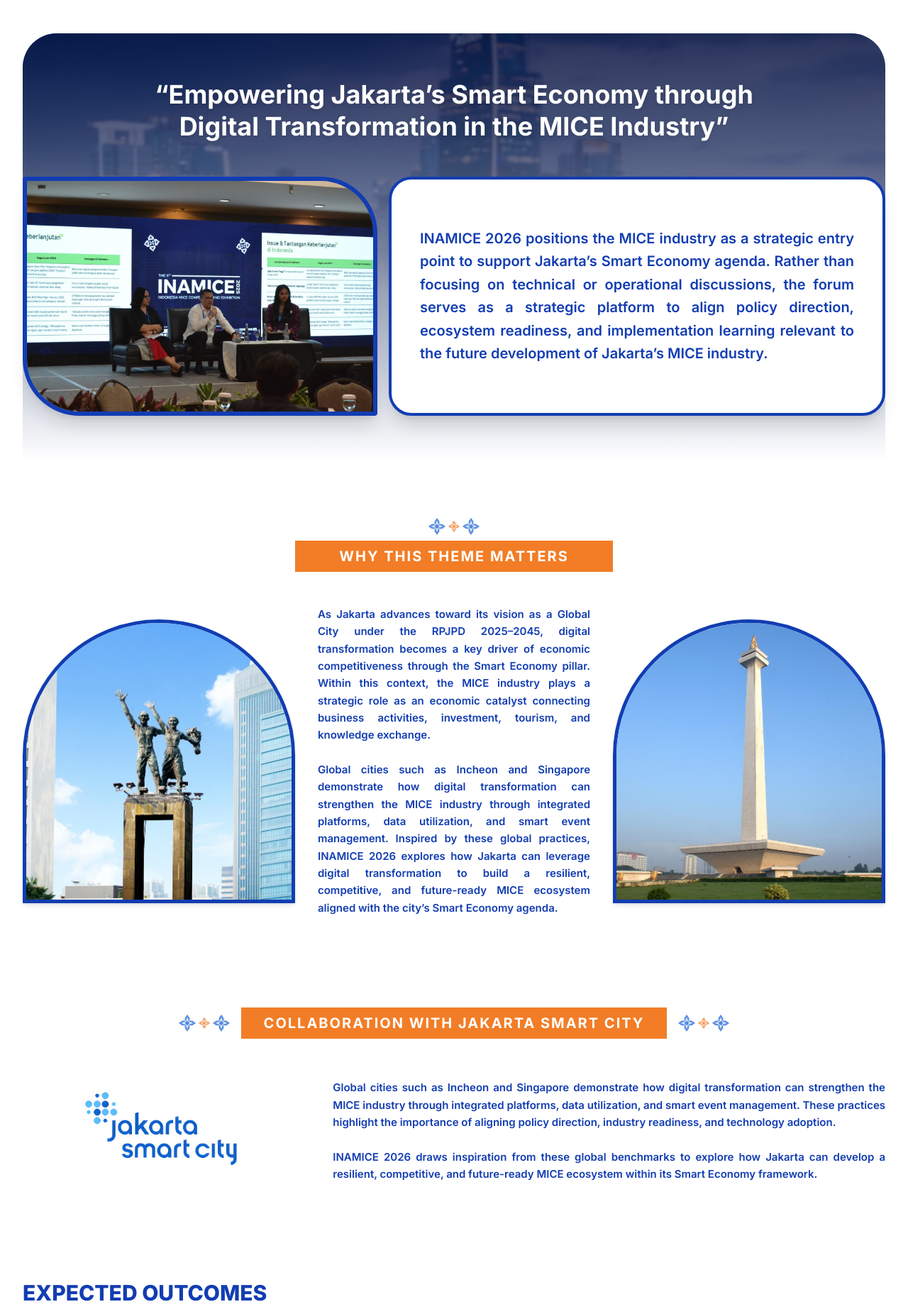
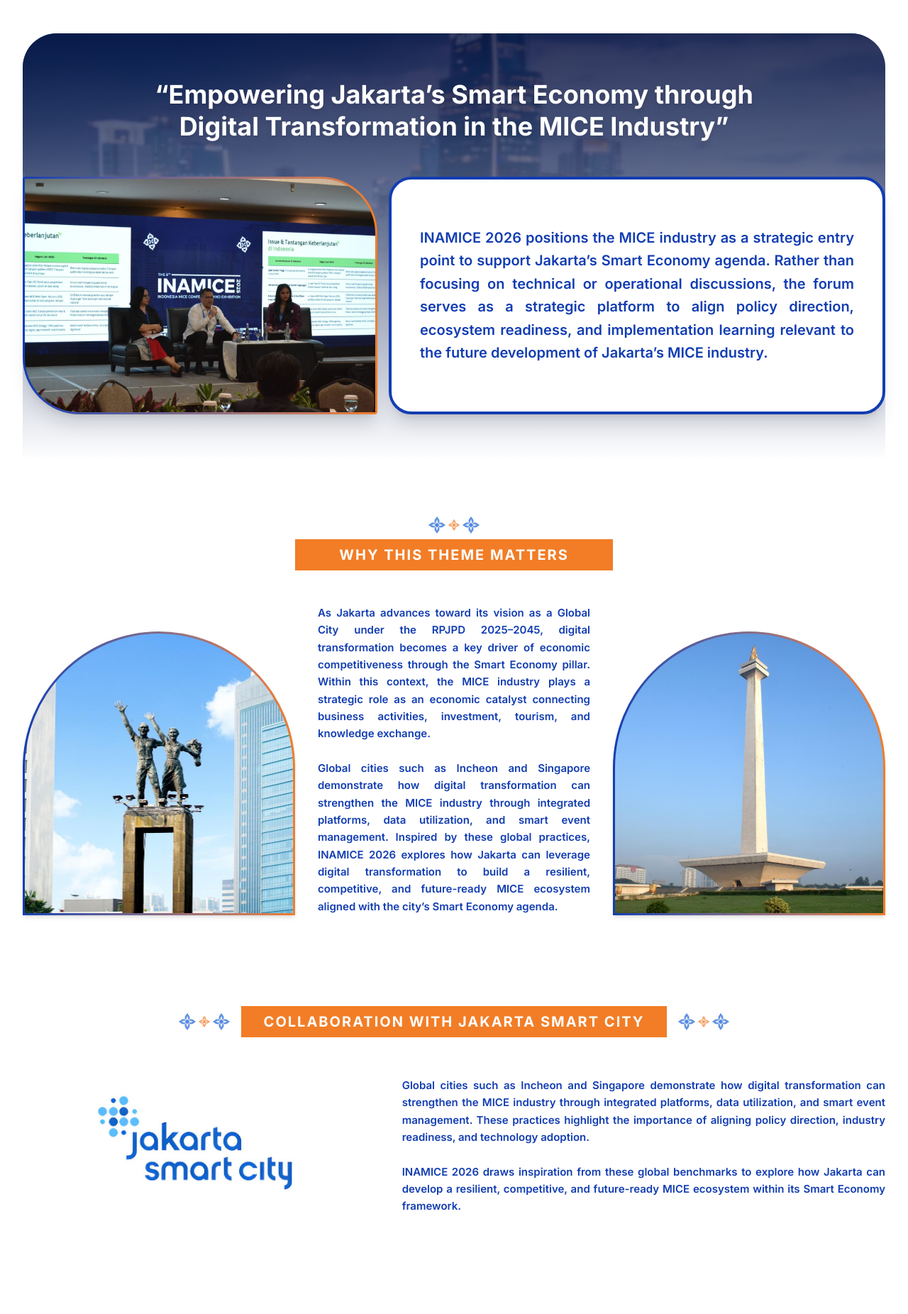
Before and after one commit to heolazz/inamice2026, a Next.js app: page / in a window 1280 px wide. Shown: the part 2831-4683 px from the top of the page at 71% size. Built offline with nearby package versions, Linux system fonts and the light colour scheme; a web font is replaced by a local one.

Commit message:
style: refine Inamice2026 section layout, image strokes, and smart city logo alignment

```diff
--- a/src/components/sections/Inamice2026Section.tsx
+++ b/src/components/sections/Inamice2026Section.tsx
@@ -30,12 +30,14 @@ const Inamice2026Section = () => {
                     <div className="flex flex-col md:flex-row gap-4 items-stretch justify-center">
                         {/* Left: Image Card */}
                         <div className="md:w-5/12">
-                            <div className="rounded-tr-[5rem] rounded-bl-[5rem] rounded-tl-sm rounded-br-sm overflow-hidden border-[6px] border-inamice-blue shadow-xl h-full min-h-[300px]">
+                            <div className="rounded-tr-[5rem] rounded-bl-[5rem] rounded-tl-sm rounded-br-sm p-[3px] bg-gradient-to-r from-inamice-blue to-inamice-orange shadow-xl h-full min-h-[300px]">
+                                <div className="w-full h-full rounded-tr-[calc(5rem-3px)] rounded-bl-[calc(5rem-3px)] rounded-tl-none rounded-br-none overflow-hidden h-full">
                                     <img
                                         src="/img/section-inamice.jpg"
                                         className="w-full h-full object-cover"
                                         alt="Conference"
                                     />
+                                </div>
                             </div>
                         </div>
 
@@ -65,14 +67,16 @@ const Inamice2026Section = () => {
                     </div>
                 </div>
 
-                <div className="grid grid-cols-1 md:grid-cols-3 gap-8 items-center">
+                <div className="grid grid-cols-1 md:grid-cols-3 gap-8 items-end">
                     {/* Left Image (Statue) */}
-                    <div className="h-[400px] rounded-t-full overflow-hidden border-[5px] border-inamice-blue relative shadow-md">
+                    <div className="h-[400px] rounded-t-full p-[3px] bg-gradient-to-r from-inamice-blue to-inamice-orange shadow-md">
+                        <div className="w-full h-full rounded-t-[calc(9999px-3px)] overflow-hidden">
                             <img
                                 src="/img/img671.jpg"
                                 className="w-full h-full object-cover"
                                 alt="Statue"
                             />
+                        </div>
                     </div>
 
                     {/* Center Text */}
@@ -86,12 +90,14 @@ const Inamice2026Section = () => {
                     </div>
 
                     {/* Right Image (Monas) */}
-                    <div className="h-[400px] rounded-t-full overflow-hidden border-[5px] border-inamice-blue relative shadow-md">
+                    <div className="h-[400px] rounded-t-full p-[3px] bg-gradient-to-r from-inamice-blue to-inamice-orange shadow-md">
+                        <div className="w-full h-full rounded-t-[calc(9999px-3px)] overflow-hidden">
                             <img
                                 src="/img/img677.jpg"
                                 className="w-full h-full object-cover"
                                 alt="Monas"
                             />
+                        </div>
                     </div>
                 </div>
             </div>
@@ -117,18 +123,18 @@ const Inamice2026Section = () => {
 
                 <div className="flex flex-col md:flex-row gap-12 items-center">
                     {/* Logo Placeholder */}
-                    <div className="md:w-1/3 flex justify-center">
+                    <div className="md:w-5/12 flex justify-center">
                         <div className="flex flex-col items-center">
                             <img
                                 src="/img/jakarta-smart-city.jpg"
                                 alt="Jakarta Smart City Logo"
-                                className="w-full max-w-[250px] object-contain"
+                                className="w-full max-w-[320px] object-contain"
                             />
                         </div>
                     </div>
 
                     {/* Text */}
-                    <div className="md:w-2/3 text-inamice-blue space-y-6 text-justify leading-relaxed font-semibold text-[15px]">
+                    <div className="md:w-7/12 text-inamice-blue space-y-6 text-justify leading-relaxed font-semibold text-[15px]">
                         <p>
                             Global cities such as Incheon and Singapore demonstrate how digital transformation can strengthen the MICE industry through integrated platforms, data utilization, and smart event management. These practices highlight the importance of aligning policy direction, industry readiness, and technology adoption.
                         </p>
```
Lines whose indentation alone changed are shown as unchanged.
